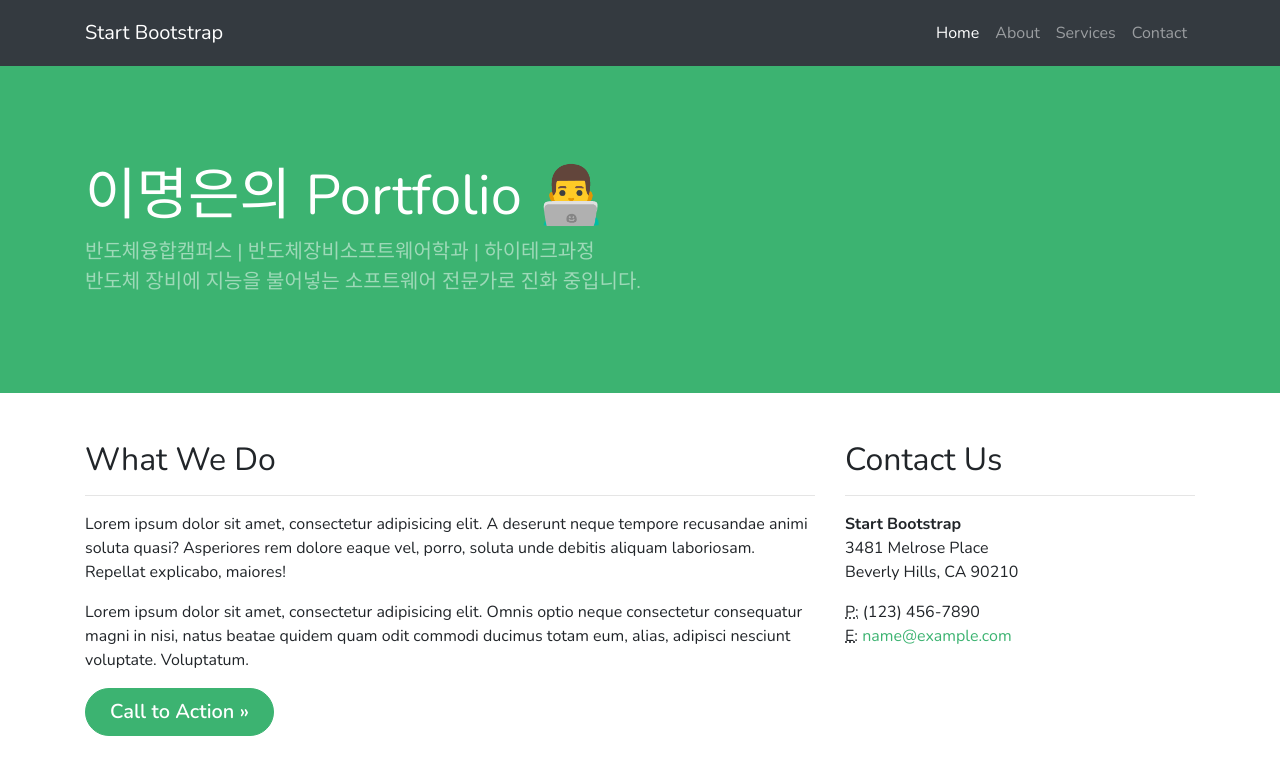
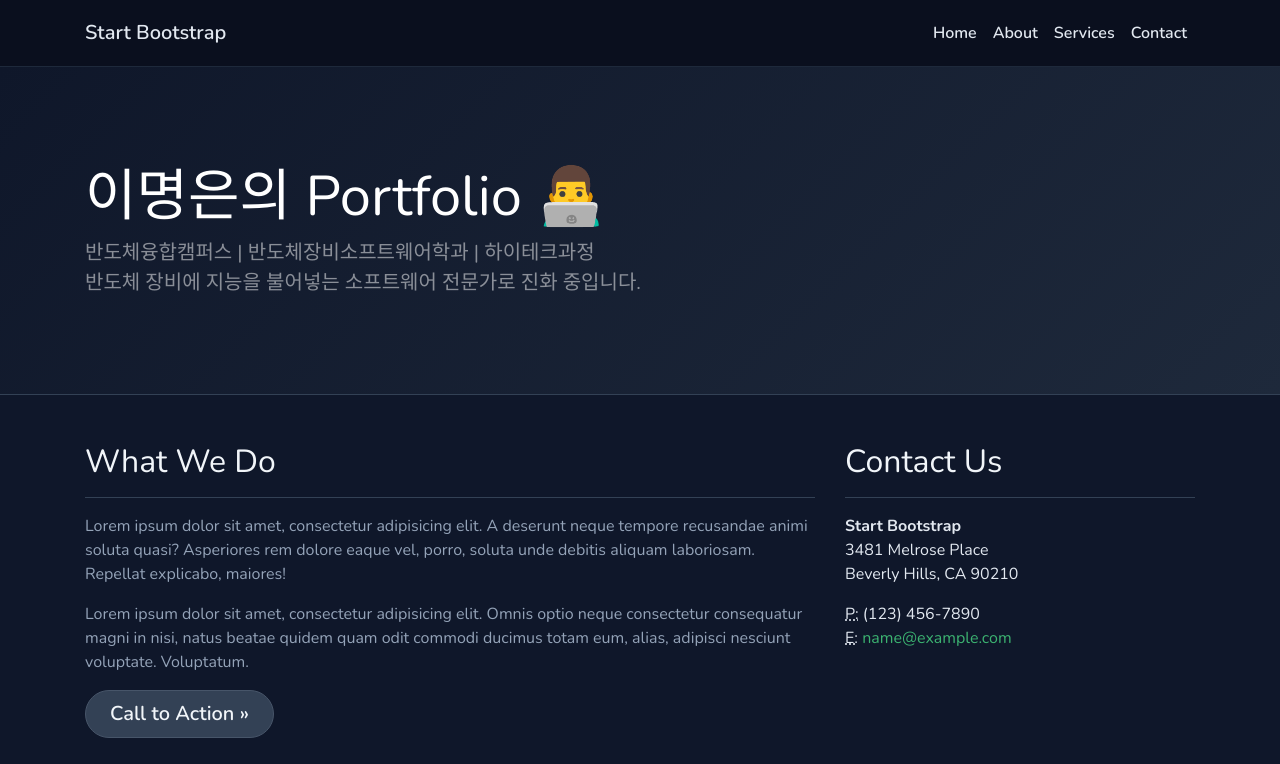
Before and after one commit to lee-myeong-eun/lee-myeong-eun.github.io, a Jekyll site: the page built from index.html, in a window 1280 px wide. Shown: the top 764 px of the page. Built offline with Jekyll 4.4.1, drawn with Linux system fonts in a browser that asks for light colours; grey boxes are pictures that could not be loaded.

Commit message:
Update custom.scss

```diff
--- a/assets/css/_sass/custom.scss
+++ b/assets/css/_sass/custom.scss
@@ -1,32 +1,95 @@
-/* --- 명은님의 둥글둥글하고 센스있는 커스텀 스타일 --- */
+/* --- 명은님의 둥글둥글하고 센스있는 다크 테마 커스텀 스타일 --- */
 
+/* --- 글로벌 다크 배경 및 둥근 폰트 --- */
 body {
-    /* 둥근 폰트 적용 */
+    background-color: #0f172a !important; /* 딥 다크 네이비 */
+    color: #e2e8f0 !important; /* 소프트 화이트 */
     font-family: 'Nunito', sans-serif !important;
 }
 
-/* 모든 카드에 둥근 모서리 적용 */
+/* --- 상단 바 (Navbar) --- */
+.navbar.bg-dark {
+    background-color: #0a0f1e !important;
+    border-bottom: 1px solid #1e293b;
+    padding-top: 0.8rem;
+    padding-bottom: 0.8rem;
+}
+
+.navbar-brand, .nav-link {
+    color: #e2e8f0 !important;
+    font-weight: 600;
+}
+
+/* --- 히어로 섹션 (Header) --- */
+header.bg-primary {
+    background: linear-gradient(135deg, #0f172a 0%, #1e293b 100%) !important;
+    border-bottom: 1px solid #334155;
+}
+
+/* --- 본문 제목 및 텍스트 --- */
+h1, h2, h3, h4, h5, h6 {
+    color: #f1f5f9 !important;
+}
+
+p, li {
+    color: #94a3b8 !important; /* 가독성 좋은 그레이 */
+}
+
+hr {
+    border-color: #334155 !important;
+}
+
+/* --- 카드 (둥근 모서리 + 다크 스타일) --- */
 .card {
+    background-color: #1e293b !important;
+    border: 1px solid #334155 !important;
     border-radius: 15px !important;
     overflow: hidden;
+    box-shadow: 0 4px 16px rgba(0, 0, 0, 0.4) !important;
+    transition: transform 0.2s ease;
 }
 
-/* 버튼들을 둥글게 */
+.card:hover {
+    transform: translateY(-5px);
+}
+
+.card-title {
+    color: #f1f5f9 !important;
+}
+
+.card-text {
+    color: #94a3b8 !important;
+}
+
+.card-img-top {
+    border-top-left-radius: 15px;
+    border-top-right-radius: 15px;
+}
+
+/* --- 버튼 (둥근 스타일) --- */
 .btn {
     border-radius: 30px !important;
     padding-left: 1.5rem !important;
     padding-right: 1.5rem !important;
     font-weight: 600 !important;
+    transition: all 0.2s ease;
 }
 
-/* 내비게이션 바 살짝 둥글게 (상단바) */
-.navbar {
-    padding-top: 0.8rem;
-    padding-bottom: 0.8rem;
+.btn-primary {
+    background-color: #334155 !important;
+    border-color: #475569 !important;
+    color: #f1f5f9 !important;
 }
 
-/* 카드 이미지 둥글게 처리 */
-.card-img-top {
-    border-top-left-radius: 15px;
-    border-top-right-radius: 15px;
+.btn-primary:hover {
+    background-color: #475569 !important;
+    border-color: #64748b !important;
 }
+
+/* --- 사이드바 및 기타 레이아웃 --- */
+.bg-light {
+    background-color: #1e293b !important;
+    border: 1px solid #334155;
+    border-radius: 15px;
+    color: #94a3b8 !important;
+}
```
